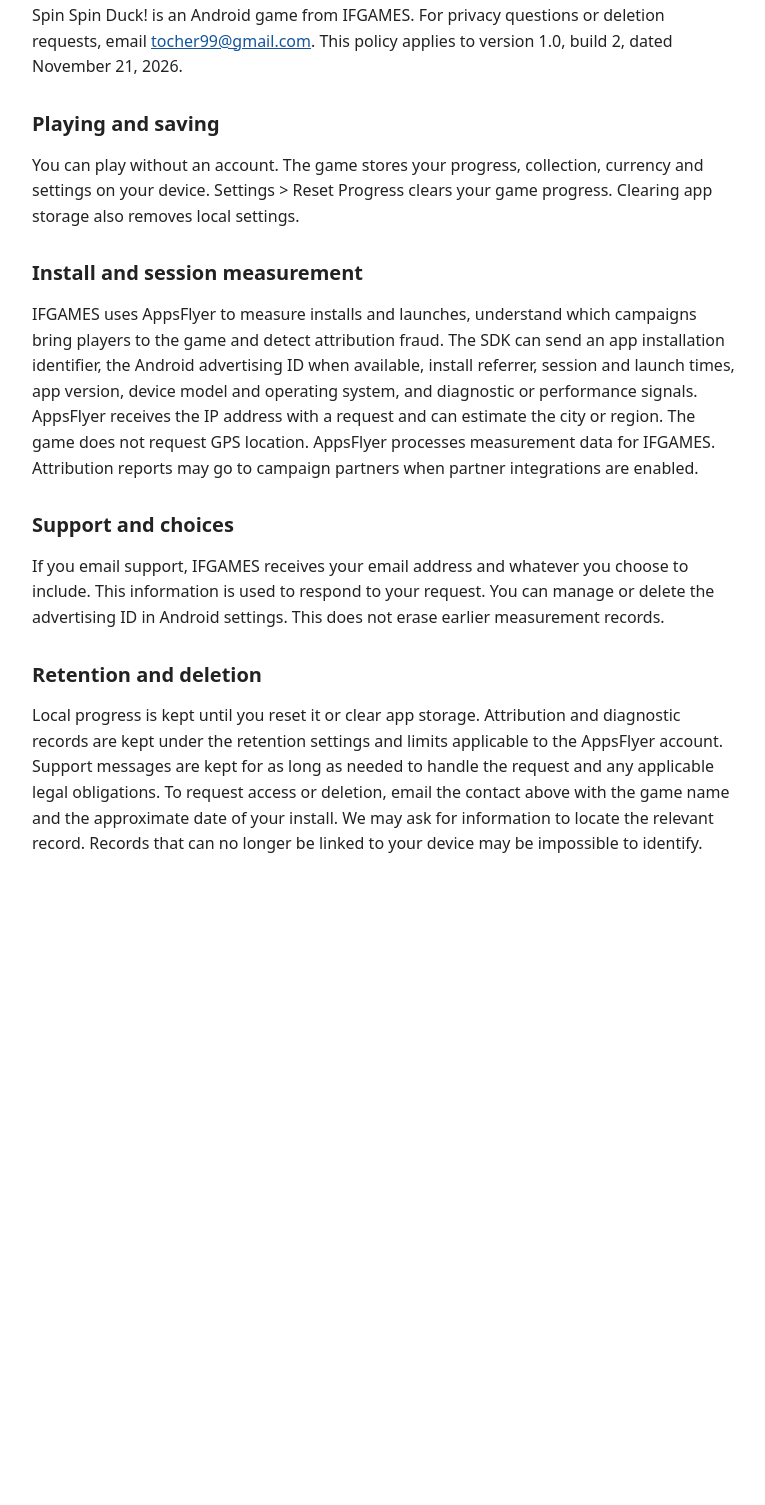
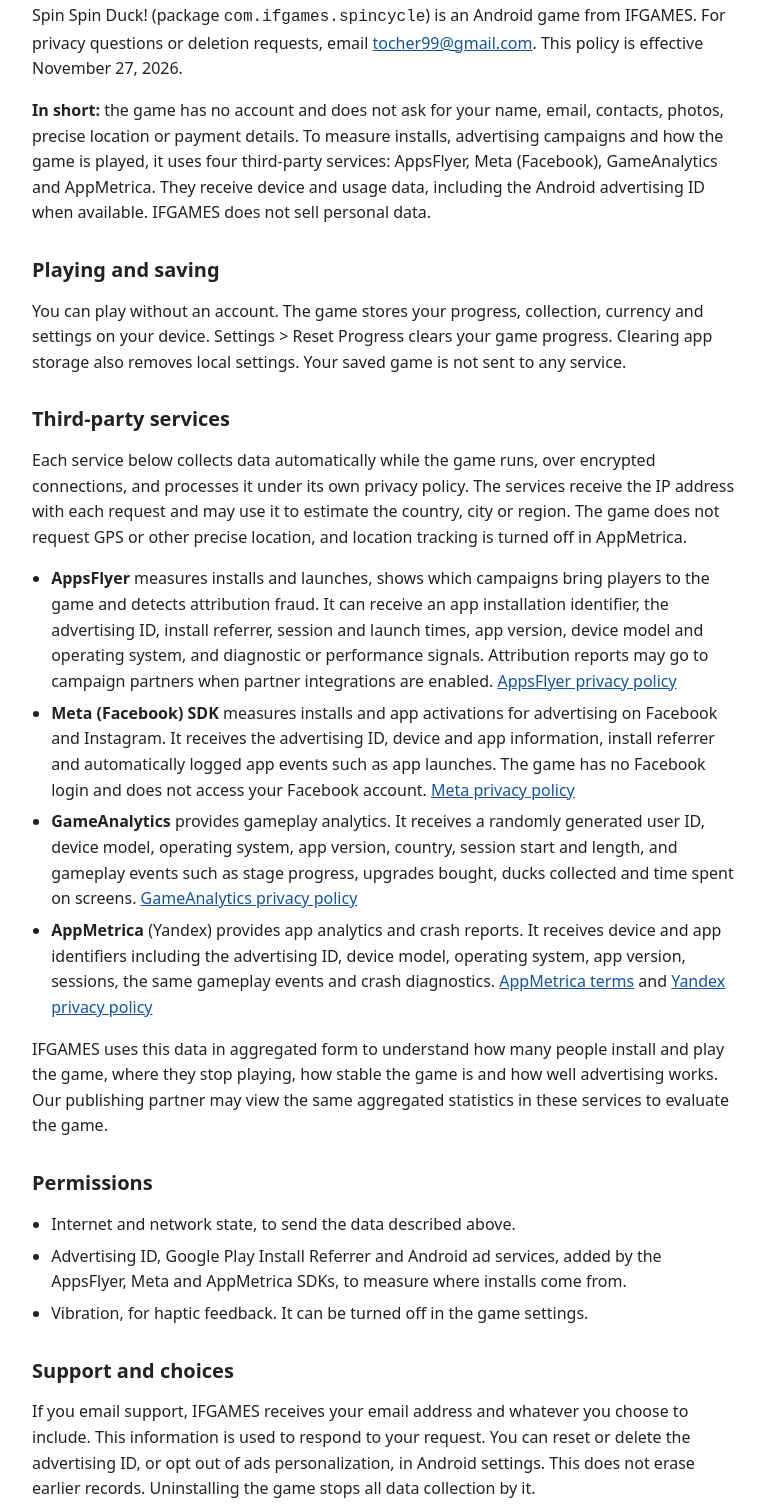
Before and after one commit to Tocher/tocher.github.io, a plain HTML site: page spinspinduck/privacy/index.html in a window 1280 px wide. Shown: the part 110-1615 px from the top of the page, without its empty margins (256-1021 px from the left). Before the commit the page ends 1047 px from the top, so only its background shows below. Drawn offline with Linux system fonts and the light colour scheme.

Commit message:
Describe all Spin Spin Duck analytics SDKs in its privacy policy
Add Meta, GameAnalytics and AppMetrica alongside AppsFlyer, plus permissions, children and deletion details.

Co-Authored-By: Claude Opus 5.5 <noreply@anthropic.com>

```diff
--- a/spinspinduck/privacy/index.html
+++ b/spinspinduck/privacy/index.html
@@ -4,17 +4,35 @@
 <meta charset="utf-8">
 <meta name="viewport" content="width=device-width,initial-scale=1">
 <title>Spin Spin Duck! Privacy Policy | IFGAMES</title>
-<style>body{max-width:44rem;margin:auto;padding:2rem 1.25rem 4rem;color:#222;background:#fff;font:1rem/1.6 system-ui,sans-serif}h1,h2{line-height:1.2}h2{margin-top:1.6em;font-size:1.25rem}a{color:#14559b}</style>
+<style>body{max-width:44rem;margin:auto;padding:2rem 1.25rem 4rem;color:#222;background:#fff;font:1rem/1.6 system-ui,sans-serif}h1,h2{line-height:1.2}h2{margin-top:1.6em;font-size:1.25rem}a{color:#14559b;overflow-wrap:anywhere}ul{padding-left:1.2em}li{margin:.4em 0}</style>
 </head>
 <body><main>
 <h1>Spin Spin Duck! Privacy Policy</h1>
-<p>Spin Spin Duck! is an Android game from IFGAMES. For privacy questions or deletion requests, email <a href="mailto:tocher99@gmail.com">tocher99@gmail.com</a>. This policy applies to version 1.0, build 2, dated November 21, 2026.</p>
+<p>Spin Spin Duck! (package <code>com.ifgames.spincycle</code>) is an Android game from IFGAMES. For privacy questions or deletion requests, email <a href="mailto:tocher99@gmail.com">tocher99@gmail.com</a>. This policy is effective November 27, 2026.</p>
+<p><strong>In short:</strong> the game has no account and does not ask for your name, email, contacts, photos, precise location or payment details. To measure installs, advertising campaigns and how the game is played, it uses four third-party services: AppsFlyer, Meta (Facebook), GameAnalytics and AppMetrica. They receive device and usage data, including the Android advertising ID when available. IFGAMES does not sell personal data.</p>
 <h2>Playing and saving</h2>
-<p>You can play without an account. The game stores your progress, collection, currency and settings on your device. Settings &gt; Reset Progress clears your game progress. Clearing app storage also removes local settings.</p>
-<h2>Install and session measurement</h2>
-<p>IFGAMES uses AppsFlyer to measure installs and launches, understand which campaigns bring players to the game and detect attribution fraud. The SDK can send an app installation identifier, the Android advertising ID when available, install referrer, session and launch times, app version, device model and operating system, and diagnostic or performance signals. AppsFlyer receives the IP address with a request and can estimate the city or region. The game does not request GPS location. AppsFlyer processes measurement data for IFGAMES. Attribution reports may go to campaign partners when partner integrations are enabled.</p>
+<p>You can play without an account. The game stores your progress, collection, currency and settings on your device. Settings &gt; Reset Progress clears your game progress. Clearing app storage also removes local settings. Your saved game is not sent to any service.</p>
+<h2>Third-party services</h2>
+<p>Each service below collects data automatically while the game runs, over encrypted connections, and processes it under its own privacy policy. The services receive the IP address with each request and may use it to estimate the country, city or region. The game does not request GPS or other precise location, and location tracking is turned off in AppMetrica.</p>
+<ul>
+<li><strong>AppsFlyer</strong> measures installs and launches, shows which campaigns bring players to the game and detects attribution fraud. It can receive an app installation identifier, the advertising ID, install referrer, session and launch times, app version, device model and operating system, and diagnostic or performance signals. Attribution reports may go to campaign partners when partner integrations are enabled. <a href="https://www.appsflyer.com/legal/services-privacy-policy/" rel="noopener">AppsFlyer privacy policy</a></li>
+<li><strong>Meta (Facebook) SDK</strong> measures installs and app activations for advertising on Facebook and Instagram. It receives the advertising ID, device and app information, install referrer and automatically logged app events such as app launches. The game has no Facebook login and does not access your Facebook account. <a href="https://www.facebook.com/privacy/policy/" rel="noopener">Meta privacy policy</a></li>
+<li><strong>GameAnalytics</strong> provides gameplay analytics. It receives a randomly generated user ID, device model, operating system, app version, country, session start and length, and gameplay events such as stage progress, upgrades bought, ducks collected and time spent on screens. <a href="https://gameanalytics.com/privacy/" rel="noopener">GameAnalytics privacy policy</a></li>
+<li><strong>AppMetrica</strong> (Yandex) provides app analytics and crash reports. It receives device and app identifiers including the advertising ID, device model, operating system, app version, sessions, the same gameplay events and crash diagnostics. <a href="https://yandex.com/legal/appmetrica_termsofuse/" rel="noopener">AppMetrica terms</a> and <a href="https://yandex.com/legal/confidential/" rel="noopener">Yandex privacy policy</a></li>
+</ul>
+<p>IFGAMES uses this data in aggregated form to understand how many people install and play the game, where they stop playing, how stable the game is and how well advertising works. Our publishing partner may view the same aggregated statistics in these services to evaluate the game.</p>
+<h2>Permissions</h2>
+<ul>
+<li>Internet and network state, to send the data described above.</li>
+<li>Advertising ID, Google Play Install Referrer and Android ad services, added by the AppsFlyer, Meta and AppMetrica SDKs, to measure where installs come from.</li>
+<li>Vibration, for haptic feedback. It can be turned off in the game settings.</li>
+</ul>
 <h2>Support and choices</h2>
-<p>If you email support, IFGAMES receives your email address and whatever you choose to include. This information is used to respond to your request. You can manage or delete the advertising ID in Android settings. This does not erase earlier measurement records.</p>
+<p>If you email support, IFGAMES receives your email address and whatever you choose to include. This information is used to respond to your request. You can reset or delete the advertising ID, or opt out of ads personalization, in Android settings. This does not erase earlier records. Uninstalling the game stops all data collection by it.</p>
 <h2>Retention and deletion</h2>
-<p>Local progress is kept until you reset it or clear app storage. Attribution and diagnostic records are kept under the retention settings and limits applicable to the AppsFlyer account. Support messages are kept for as long as needed to handle the request and any applicable legal obligations. To request access or deletion, email the contact above with the game name and the approximate date of your install. We may ask for information to locate the relevant record. Records that can no longer be linked to your device may be impossible to identify.</p>
+<p>Local progress is kept until you reset it or clear app storage. Analytics, attribution and diagnostic records are kept by the services above under their retention settings and policies. IFGAMES does not keep a separate copy on its own servers. Support messages are kept for as long as needed to handle the request and any applicable legal obligations. To request access or deletion, email the contact above with the game name, the approximate date of your install and, if possible, your device's advertising ID. We will forward the request to the services listed above. Records that can no longer be linked to your device may be impossible to identify.</p>
+<h2>Children</h2>
+<p>Spin Spin Duck! is not directed at children under 13, and IFGAMES does not knowingly collect personal data from them. If you believe data about a child was collected, contact us and we will request its deletion.</p>
+<h2>Changes</h2>
+<p>If the game starts handling data differently, this policy will be updated before that version is released, and the effective date above will change.</p>
 </main></body></html>
```
